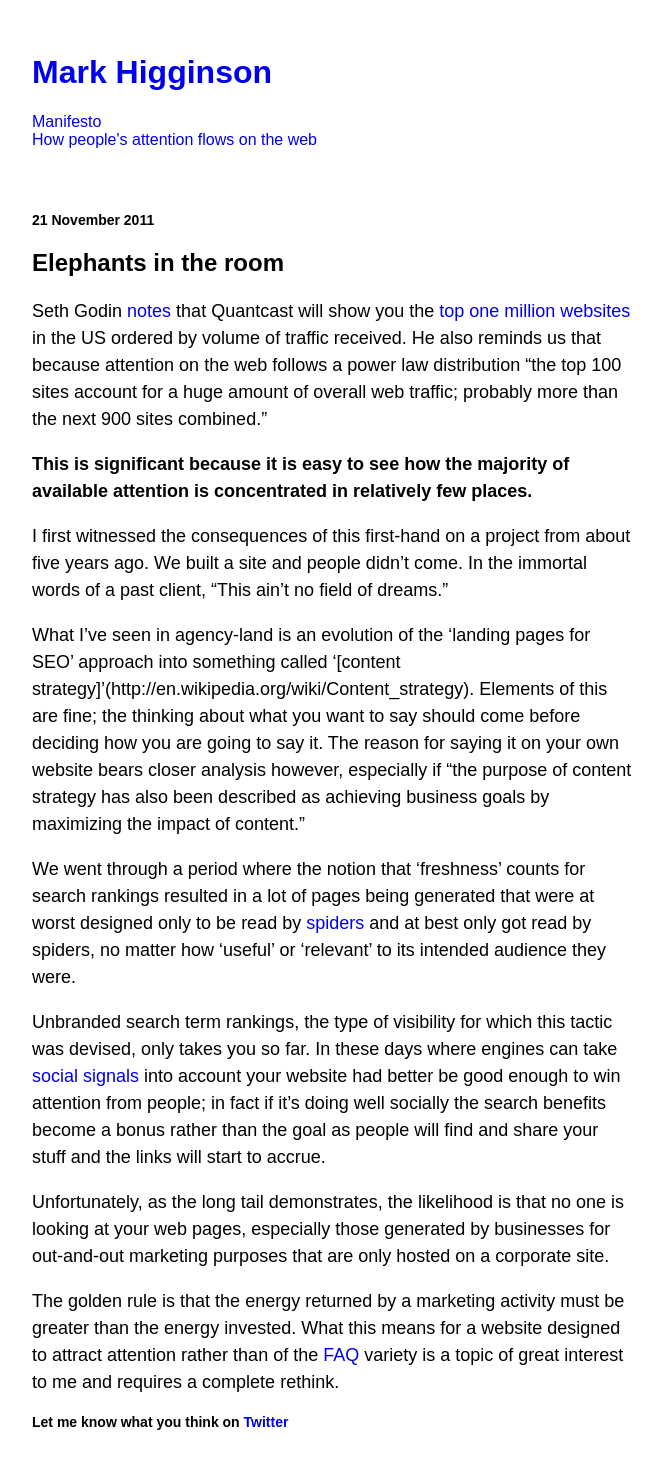
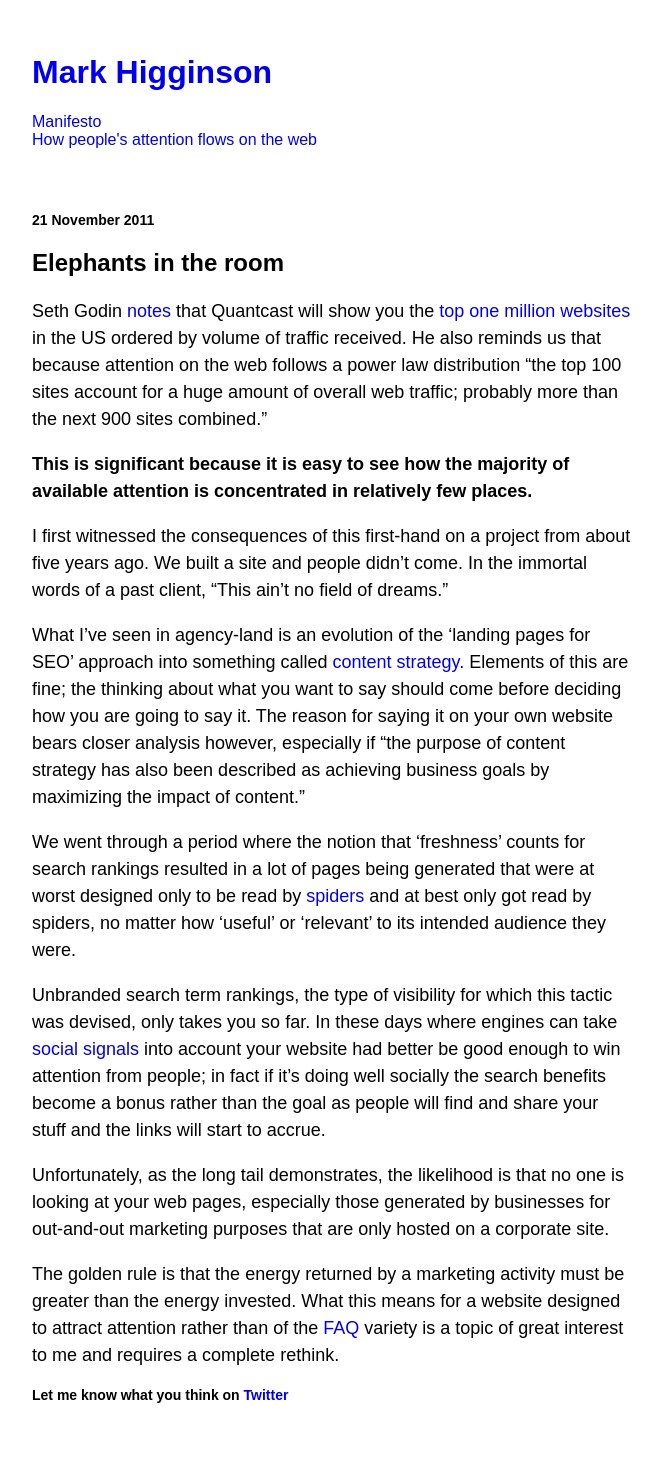
Before and after one commit to markhgn/markhgn.github.io, a Jekyll site: the page built from _posts/2011-11-21-elephants-in-the-room.md, in a window 1280 px wide. Shown: the whole page, without its empty margins (308-971 px from the left). Built offline with Jekyll 4.4.1, drawn with Linux system fonts in a browser that asks for light colours; Markdown is read by kramdown in place of the engine named in the settings; after the commit the page ends 1450 px from its top, so only the background shows below that.

Commit message:
Edits
Updated a mistyped link

```diff
--- a/_posts/2011-11-21-elephants-in-the-room.md
+++ b/_posts/2011-11-21-elephants-in-the-room.md
@@ -11,7 +11,7 @@ __This is significant because it is easy to see how the majority of available at
 
 I first witnessed the consequences of this first-hand on a project from about five years ago. We built a site and people didn’t come. In the immortal words of a past client, "This ain’t no field of dreams."
 
-What I’ve seen in agency-land is an evolution of the ‘landing pages for SEO’ approach into something called '[content strategy]'(http://en.wikipedia.org/wiki/Content_strategy). Elements of this are fine; the thinking about what you want to say should come before deciding how you are going to say it. The reason for saying it on your own website bears closer analysis however, especially if "the purpose of content strategy has also been described as achieving business goals by maximizing the impact of content."
+What I’ve seen in agency-land is an evolution of the ‘landing pages for SEO’ approach into something called [content strategy](http://en.wikipedia.org/wiki/Content_strategy). Elements of this are fine; the thinking about what you want to say should come before deciding how you are going to say it. The reason for saying it on your own website bears closer analysis however, especially if "the purpose of content strategy has also been described as achieving business goals by maximizing the impact of content."
 
 We went through a period where the notion that ‘freshness’ counts for search rankings resulted in a lot of pages being generated that were at worst designed only to be read by [spiders](http://en.wikipedia.org/wiki/Web_crawler) and at best only got read by spiders, no matter how ‘useful’ or ‘relevant’ to its intended audience they were.
 
```
